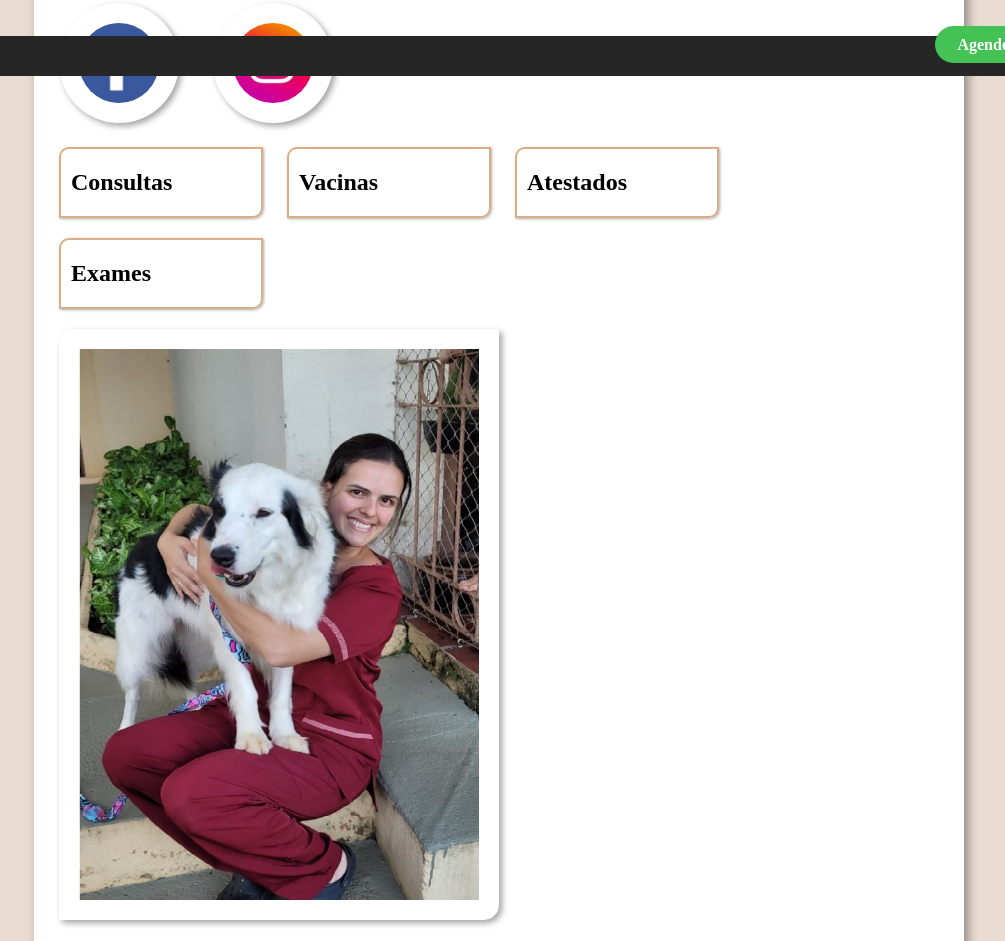
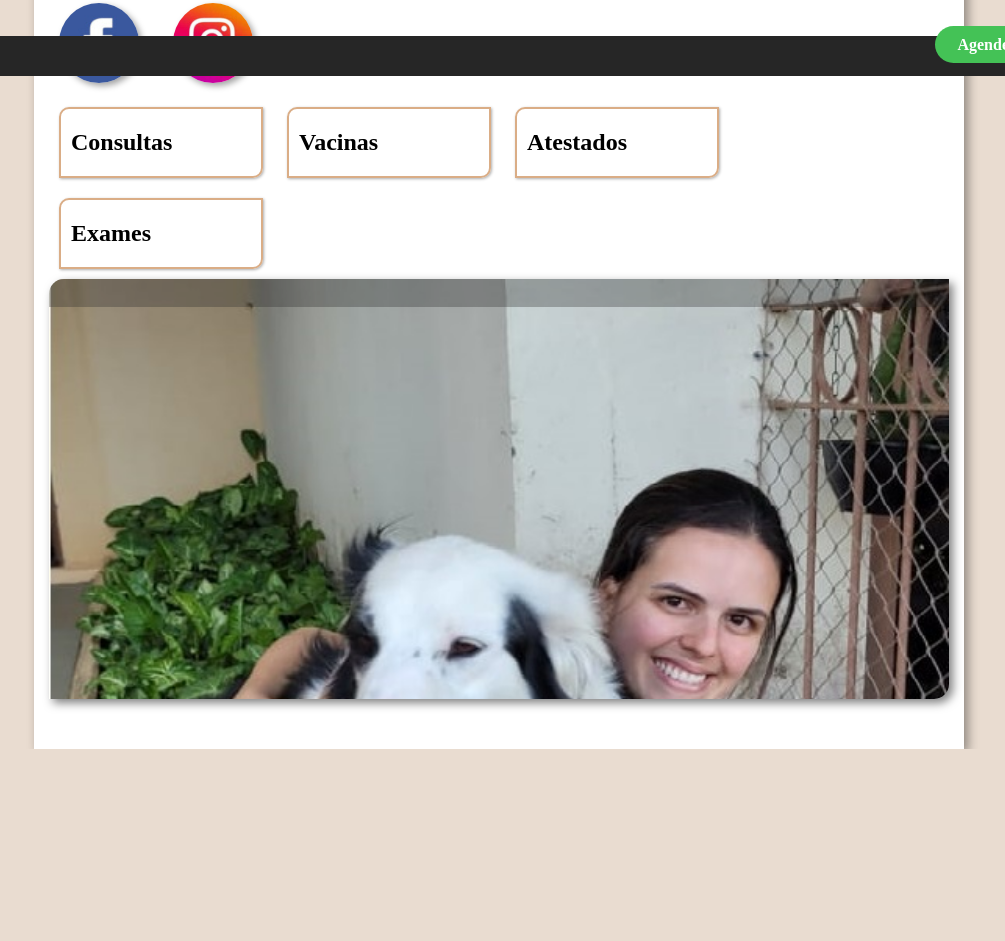
Before and after one commit to Clalber/eavet, a plain HTML site: page index.html in a window 1280 px wide. Shown: the part 724-1665 px from the top of the page, without its empty margins (141-1146 px from the left). After the commit the page ends 1473 px from the top, so only its background shows below. Drawn offline with Linux system fonts and the light colour scheme; a web font is replaced by a local one.

Commit message:
fotos fail

```diff
--- a/estilos/style.css
+++ b/estilos/style.css
@@ -44,29 +44,41 @@ h1 {
 	font-style: normal ;
 }
 
-h2 {padding: 10px 0px;}
+h2 {
+    padding: 10px 0px;
+}
+section.imagem {
+    background-image: url(../imagens/golden-retriever-dog-by-Karen\ Arnold.jpg);
+    background-attachment: fixed;
+}
+section.luna {
+    background-image: url(../imagens/amor-de-pet.jpg);
+    height: 420px;
+}
 
-section.imagem {
+section.imagem, section.luna {
     border-radius: 15px 0px;
     background-color: #262626;
-    background-image: url(../imagens/golden-retriever-dog-by-Karen\ Arnold.jpg);
     background-size: cover;
     color: white;
-    background-attachment: fixed;
     box-shadow:  4px 4px 10px  rgba(0, 0, 0, 0.5);
 
 }
-section.imagem > div {
+section.imagem > div, section.luna > div {
     border-radius: 15px 0px;
     background-color: #2626264d;
     text-shadow: 1px 1px 0px black;
     padding: 14px;
     height: 420px;
 }
-
+section.luna > div {
+    width: auto;
+    height: auto;
+}
 section#social > a > img {
     border-radius: 50%;
     width: 80px;
+    padding: 0px;
     margin-right: 20px;
 }
 div.forte {
--- a/index.html
+++ b/index.html
@@ -47,9 +47,11 @@
                 <h2>Exames</h2>
             </div>
         </section>
-        <div class="foto"><img src="imagens/amor-de-pet.jpg" alt="Pessoa sorrindo e abraçando o cachorro"></div>
-        <div class="foto"><img src="imagens/Natal-Mel.jpg" alt="cachorro em iluminação natalina"></div>
+        <section class="luna">
+            <div>
 
+            </div>
+        </section>
 
     </main>
     <footer>
```
